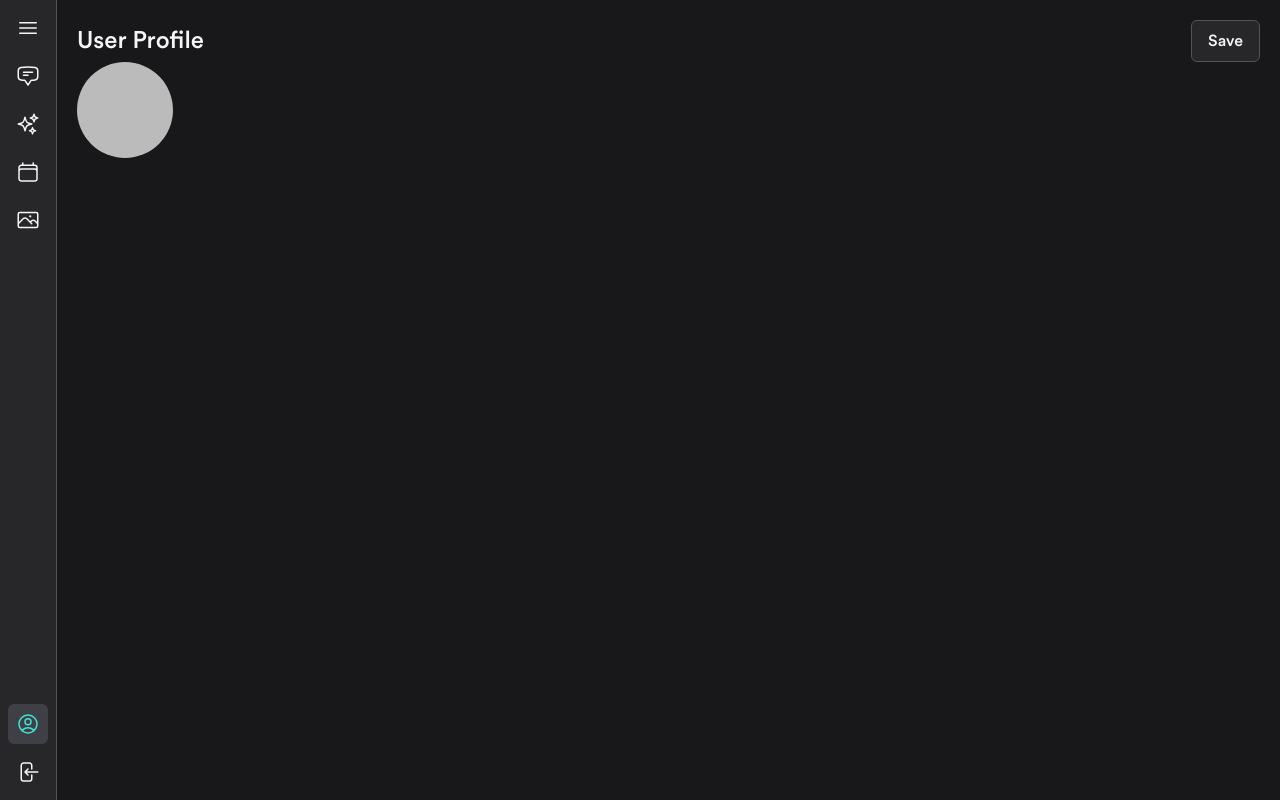
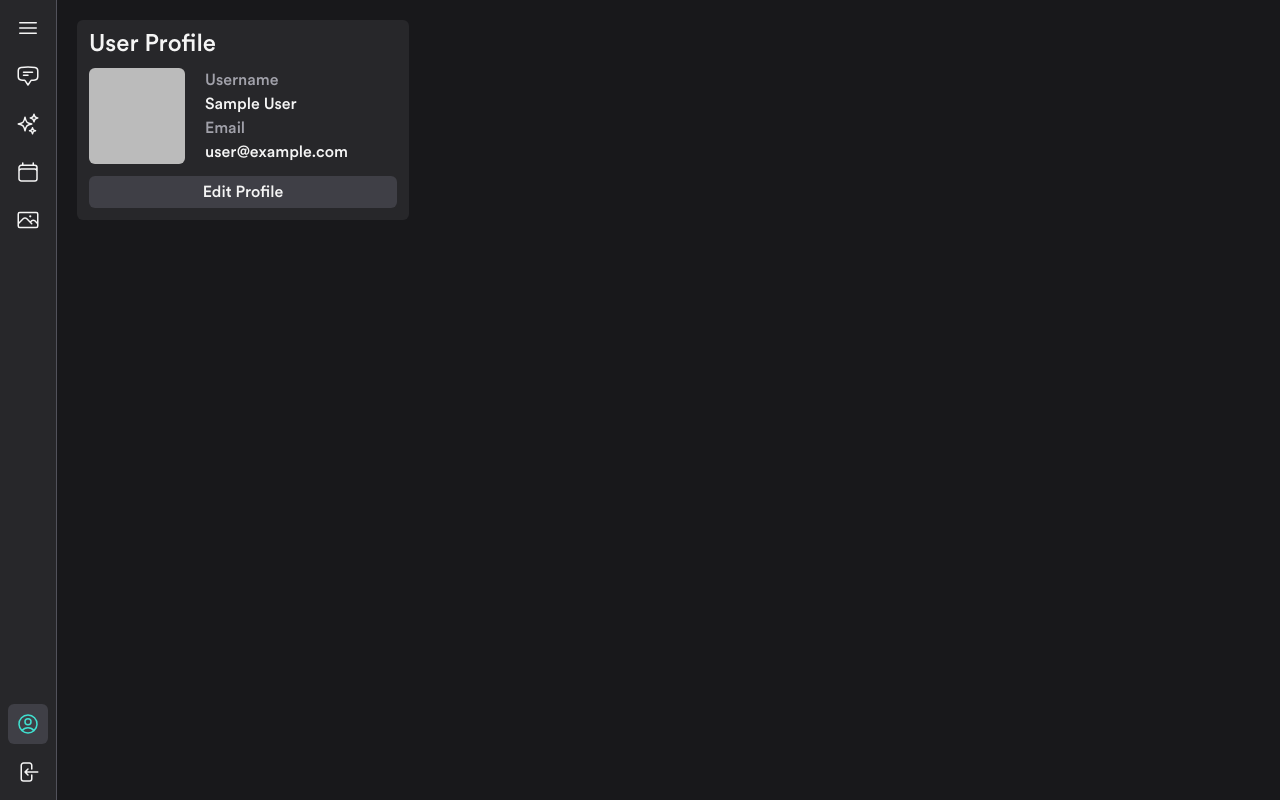
Before and after one commit to anav5704/League-App, a React (Vite) app: page /account in a window 1280 px wide. Built offline with nearby package versions, Linux system fonts and the light colour scheme; no server answers; sample sign-in values are in the browser's storage.

Commit message:
Done frontend bit of updating user profile

```diff
--- a/src/components/Sidebar.jsx
+++ b/src/components/Sidebar.jsx
@@ -28,7 +28,7 @@ function Sidebar(){
         <nav className="p-2 flex justify-between min-w-fit  flex-col bg-zinc-800 border-r border-zinc-600 h-full">
         <div className="flex flex-col">
             <div >
-                <div className="flex p-2 mb-2">
+                <div className="flex p-2 mb-2 items-center">
                     <svg onClick={() => {checkToggle()}} xmlns="http://www.w3.org/2000/svg" fill="none" viewBox="0 0 24 24" strokeWidth="1.5" stroke="currentColor" className="w-6 h-6 cursor-pointer hover:stroke-teal-400">
                     <path strokeLinecap="round" strokeLinejoin="round" d="M3.75 6.75h16.5M3.75 12h16.5m-16.5 5.25h16.5" />
                     </svg>
--- a/src/contexts/authContext.jsx
+++ b/src/contexts/authContext.jsx
@@ -1,6 +1,8 @@
 import React, { useContext, useEffect, useState } from "react"
-import { auth } from "../services/firebase"
+import { auth, db } from "../services/firebase"
 import {  signOut,  signInWithPopup, GoogleAuthProvider } from "firebase/auth";
+import { doc, collection, setDoc, addDoc  } from "firebase/firestore";
+
 
 const authContext  = React.createContext()
 
@@ -16,6 +18,9 @@ const [currentUser, setCurrentUser] = useState()
 async function createUser() {
     try{
         const userCredential = await signInWithPopup(auth, provider)
+        const user = userCredential.user
+        const colRef = doc(db, "User", user.uid)
+        await setDoc(colRef, { Name: user.displayName })
         console.log(user)
     }
     catch(err){
--- a/src/index.css
+++ b/src/index.css
@@ -1,6 +1,12 @@
 @tailwind base;
 @tailwind components;
 @tailwind utilities;
+
+@layer base {
+    .editName {
+        @apply bg-zinc-700 rounded outline-none caret-teal-400 px-1 w-full
+    }
+}
 
 @font-face {
     font-family: circular;
--- a/src/pages/Account.jsx
+++ b/src/pages/Account.jsx
@@ -1,16 +1,50 @@
+import { useRef, useState } from "react"
 import { useAuth } from "../contexts/authContext"
 
 function Account() {
     const {  currentUser } = useAuth()
+    const imgref = useRef(null)
+    const [edit, setEdit] = useState()
+    const [img, setImg] = useState()
+
+    function handleImg(){
+        imgref.current.click()
+    }
+
+    function handleImgChange(e){
+        const file = e.target.files[0]
+        setImg(file)
+    }
 
     return( currentUser ?
-        <div className="p-5">
-            <di className="flex justify-between items-center">
-                <h1 className="text-2xl">User Profile</h1>
-                <button className="border border-zinc-600 py-2 px-4 rounded-md bg-zinc-800 hover:bg-zinc-900">Save</button>
-            </di>
-            <img src={currentUser.photoURL} alt="" className="rounded-full" />
-        </div>
+       <>
+        <main className="p-5">
+            <div className="p-3 bg-zinc-800 rounded-md w-fit">
+                <h1 className="text-2xl leading-none">User Profile</h1>
+                <div className="flex items-start my-3 ">
+                    { !edit ? <img src={currentUser.photoURL} alt="" className="rounded-md h-24 aspect-square mr-5" />
+                    : <div onClick={() => {handleImg()}} className="h-24 aspect-square mr-5 bg-zinc-700 rounded-md overflow-hidden cursor-pointer grid place-content-center">
+                        { img ? <img src={ URL.createObjectURL(img) } alt="" className="h-full w-full"/>
+                        :
+                        <svg xmlns="http://www.w3.org/2000/svg" fill="none" viewBox="0 0 24 24" strokeWidth={1.5} stroke="currentColor" className="w-6 h-6">
+                        <path strokeLinecap="round" strokeLinejoin="round" d="M3 16.5v2.25A2.25 2.25 0 005.25 21h13.5A2.25 2.25 0 0021 18.75V16.5m-13.5-9L12 3m0 0l4.5 4.5M12 3v13.5" />
+                        </svg>
+                        }
+                        <input accept="image/*" onChange={(e)=> handleImgChange(e)} type="file" ref={imgref} name="" id="" className="hidden" />
+                    </div>  }
+                    <div className="w-48">
+                        <p className="text-zinc-400 ">Username</p>
+                        { !edit ? <p>{currentUser.displayName} </p> : <input type="text" className="editName"/> }
+                        <p className="text-zinc-400">Email</p>
+                        <p>{currentUser.email}</p>
+                    </div>
+                </div>
+                { !edit? <button onClick={() => {setEdit(!edit)}} className="bg-zinc-700 rounded-md px-2 py-1 w-full hover:text-teal-400">Edit Profile</button>
+                   : <button onClick={() => {setEdit(!edit)}} className="bg-zinc-700 rounded-md px-2 py-1 w-full hover:text-teal-400">Save Changes</button>
+                }
+            </div>
+        </main>
+       </>
         : null
     )
 }
--- a/src/services/firebase.js
+++ b/src/services/firebase.js
@@ -1,6 +1,8 @@
 import { initializeApp } from "firebase/app";
 import { getAnalytics } from "firebase/analytics";
 import { getAuth } from "firebase/auth";
+import { getFirestore } from "firebase/firestore";
+
 
 const firebaseConfig = {
   apiKey: "AIzaSyD8e9XA2pf7LLNGpX8SFzpBNpeGEiYwEQc",
@@ -14,4 +16,5 @@ const firebaseConfig = {
 
 const app = initializeApp(firebaseConfig);
 export const auth = getAuth(app);
+export const db = getFirestore(app);
 export const analytics = getAnalytics(app);
```
